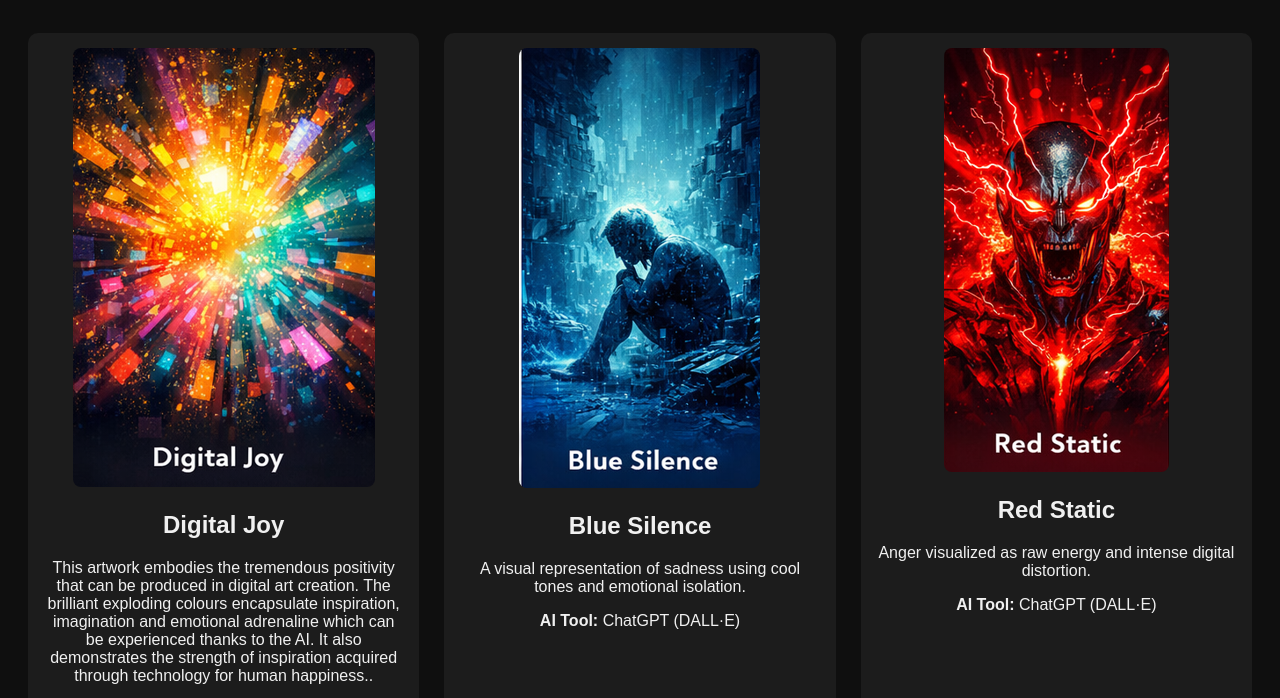
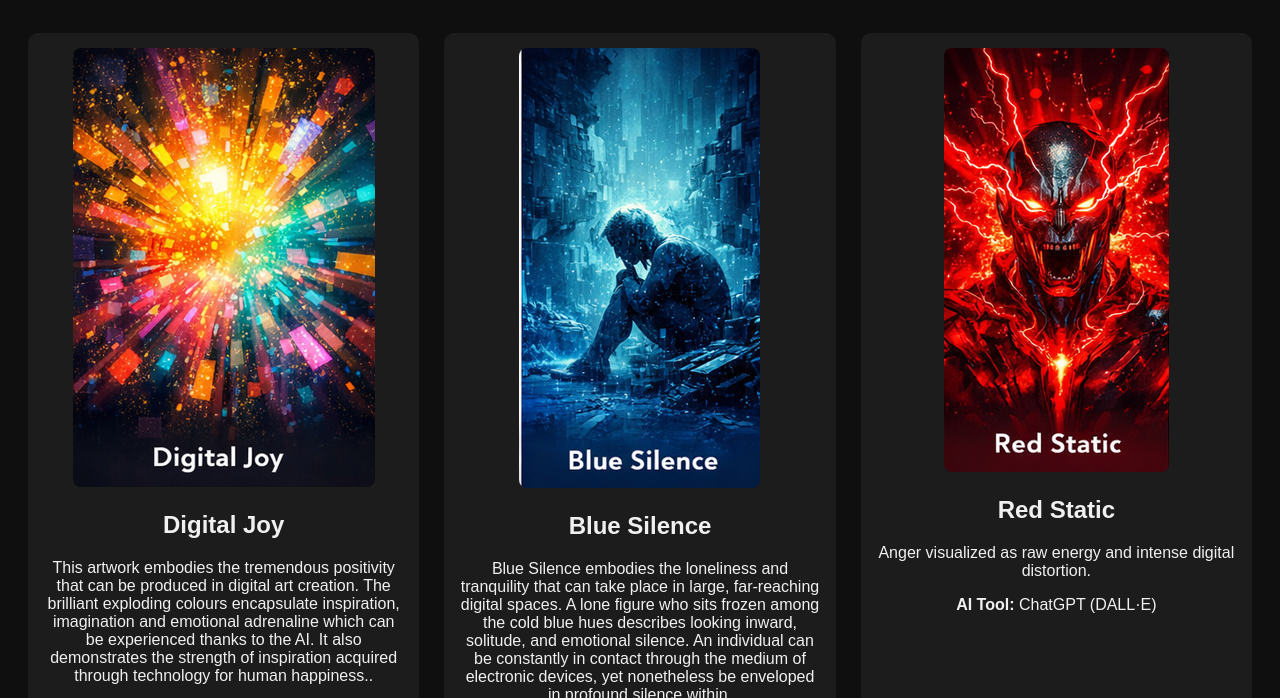
Before and after one commit to bonezone0707/Using-AI-Images-to-create-an-Art-Museum, a plain HTML site: page AI Art Museum/index (2).html in a window 1280 px wide. Shown: the part 99-797 px from the top of the page. Drawn offline with Linux system fonts and the light colour scheme.

Commit message:
Update index (2).html

```diff
--- a/AI Art Museum/index (2).html
+++ b/AI Art Museum/index (2).html
@@ -47,7 +47,7 @@ img {
 <div class="art">
 <img src="sorrow.png">
 <h2>Blue Silence</h2>
-<p>A visual representation of sadness using cool tones and emotional isolation.</p>
+<p>Blue Silence embodies the loneliness and tranquility that can take place in large, far-reaching digital spaces.  A lone figure who sits frozen among the cold blue hues describes looking inward,  solitude, and emotional silence.  An individual can be constantly in contact through the medium of electronic devices,  yet nonetheless be enveloped in profound silence within.</p>
 <p><strong>AI Tool:</strong> ChatGPT (DALL·E)</p>
 </div>
 
```
